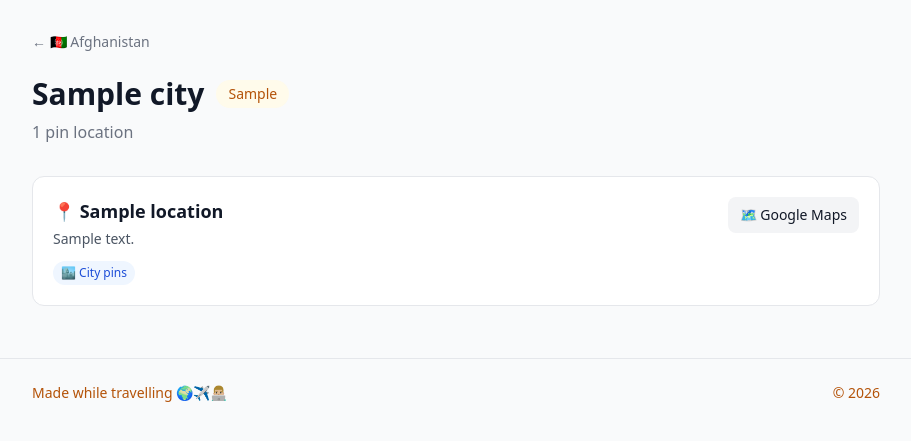
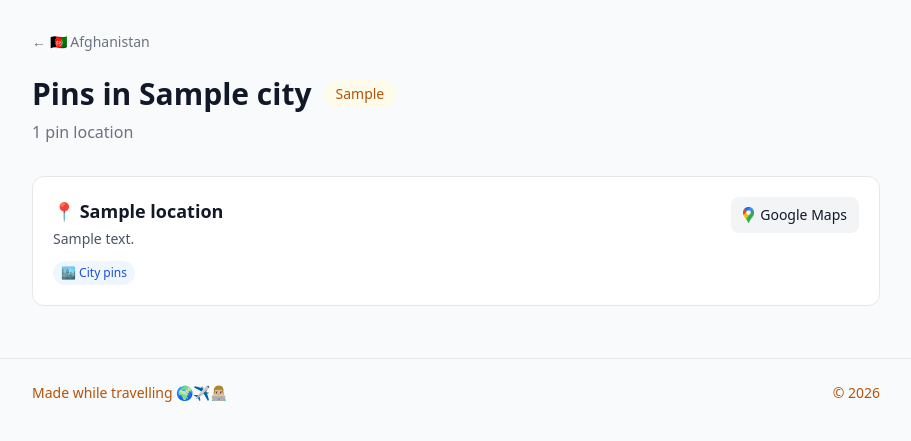
Before and after one commit to Polovinkin/travelpinhunt, a Django app: a page that uses locations/templates/locations/city_detail.html in a window 1280 px wide. Shown: the part 69-510 px from the top of the page, without its empty margins (184-1095 px from the left). Run offline with Django 5.2, Linux system fonts and the light colour scheme; data comes from the database, SQL or seed files in the repository; tables that the repository leaves empty hold one stand-in row (values such as "Sample post"); some libraries are stand-ins or nearby versions.

Commit message:
feature: GMaps icon and "Pins in" in headers

```diff
--- a/locations/templates/locations/city_detail.html
+++ b/locations/templates/locations/city_detail.html
@@ -1,6 +1,7 @@
 {% extends "locations/base.html" %}
+{% load static %}
 
-{% block title %}{{ city.name }}, {{ city.country.name }} — TravelPinHunt{% endblock %}
+{% block title %}Pins in {{ city.name }}, {{ city.country.name }} — TravelPinHunt{% endblock %}
 
 {% block content %}
     <!-- Breadcrumb: ссылка назад на страницу страны -->
@@ -11,7 +12,7 @@
     <!-- Заголовок: название города + тип локации (если есть) + счётчик мест -->
     <div class="mb-8">
         <div class="flex items-center gap-3">
-            <h1 class="text-3xl font-bold">{{ city.name }}</h1>
+            <h1 class="text-3xl font-bold">Pins in {{ city.name }}</h1>
             {% if city.location_type %}
                 <!-- Бейдж типа — например "Island" или "Region", если это не обычный город -->
                 <span class="text-sm bg-amber-50 text-amber-700 px-3 py-1 rounded-full font-medium">
@@ -26,11 +27,15 @@
     <!-- Список мест где продают пины в этом городе -->
     <div class="flex flex-col gap-4">
         {% for location in locations %}
-            <div class="bg-white border border-gray-200 rounded-xl p-5">
-                <div class="flex items-start justify-between gap-4">
+            <div class="bg-white border border-gray-200 rounded-xl p-5 overflow-hidden">
+                <!-- Кнопка Google Maps плавает вправо, текст её обтекает -->
+                {% if location.google_maps_url %}
+                    <a href="{{ location.google_maps_url }}" target="_blank"
+                       class="float-right ml-3 mb-2 text-sm bg-gray-100 hover:bg-gray-200 px-3 py-2 rounded-lg transition whitespace-nowrap flex items-center gap-1.5 group">
+                        <img src="{% static 'images/google_maps_icon_svg.png' %}" class="h-4 w-auto"><span class="group-hover:underline"><span class="hidden sm:inline">Google </span>Maps</span>
+                    </a>
+                {% endif %}
 
-                    <!-- Левая часть карточки: название, описание, теги типов пинов -->
-                    <div>
                 <h2 class="text-lg font-semibold mb-1">📍 {{ location.name }}</h2>
                 {% if location.description %}
                     <p class="text-gray-600 text-sm mb-3">{{ location.description }}</p>
@@ -49,16 +54,6 @@
                     {% endfor %}
                 </div>
             </div>
-
-                    <!-- Правая часть карточки: кнопка Google Maps (если ссылка есть) -->
-                    {% if location.google_maps_url %}
-                        <a href="{{ location.google_maps_url }}" target="_blank"
-                           class="shrink-0 text-sm bg-gray-100 hover:bg-gray-200 hover:underline px-3 py-2 rounded-lg transition whitespace-nowrap">
-                            🗺️ Google Maps
-                        </a>
-                    {% endif %}
-                </div>
-            </div>
         {% empty %}
             <!-- Заглушка если для города ещё нет ни одного места -->
             <p class="text-gray-500">No locations added yet.</p>
--- a/locations/templates/locations/country_detail.html
+++ b/locations/templates/locations/country_detail.html
@@ -1,6 +1,6 @@
 {% extends "locations/base.html" %}
 
-{% block title %}{{ country.flag }} {{ country.name }} — TravelPinHunt{% endblock %}
+{% block title %}Pins in {{ country.name }} — TravelPinHunt{% endblock %}
 
 {% block content %}
     <!-- Breadcrumb: ссылка назад на главную -->
@@ -12,7 +12,7 @@
     <div class="mb-8">
         <h1 class="text-3xl font-bold flex items-center gap-3">
             <span class="text-4xl">{{ country.flag }}</span>
-            {{ country.name }}
+            Pins in {{ country.name }}
         </h1>
         <p class="text-gray-500 mt-2">{{ cities|length }} city with pin locations</p>
     </div>
```
Also changed, not shown: static/images/google_maps_icon_svg.png (added). Lines whose indentation alone changed are shown as unchanged.
